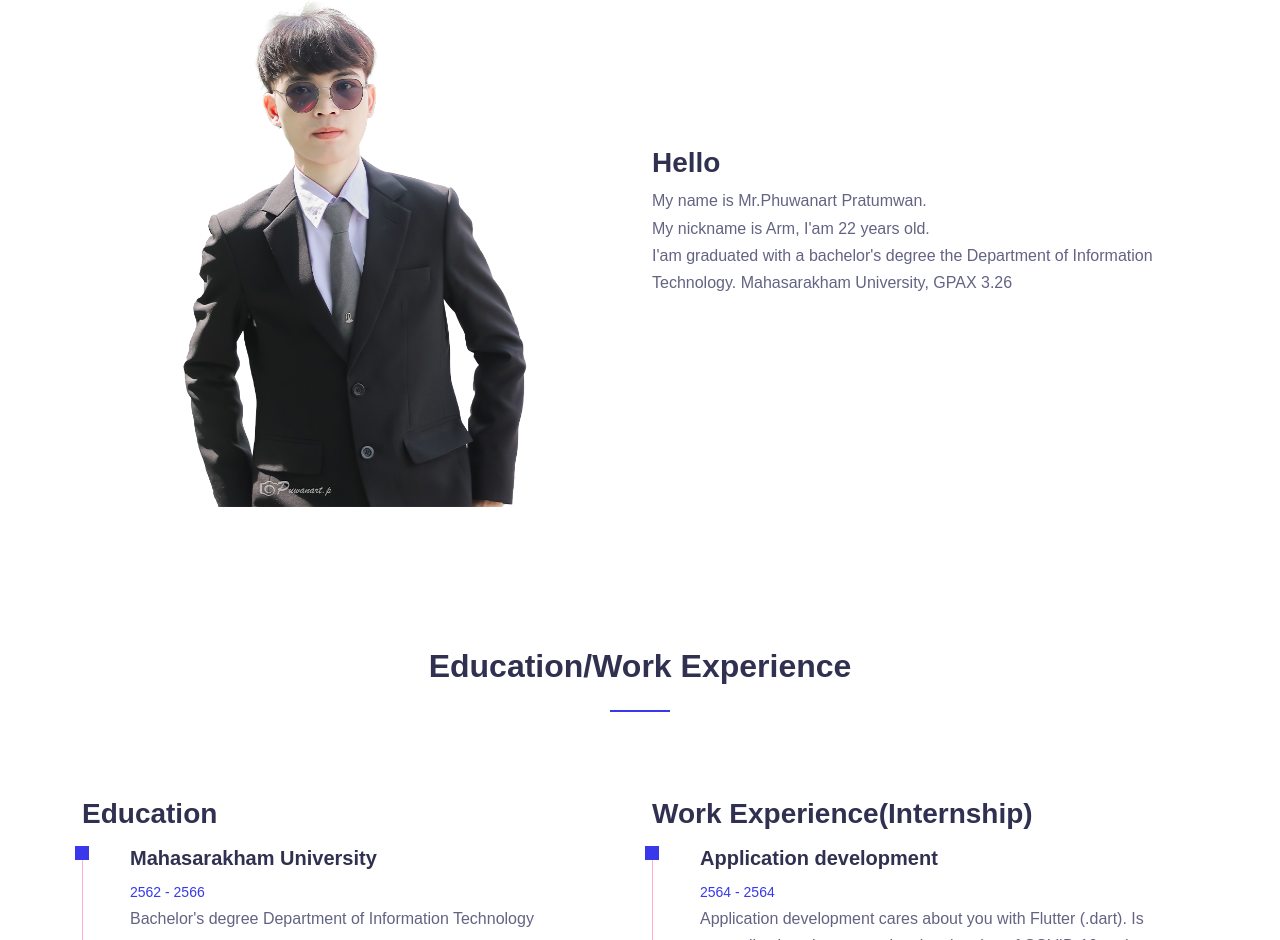
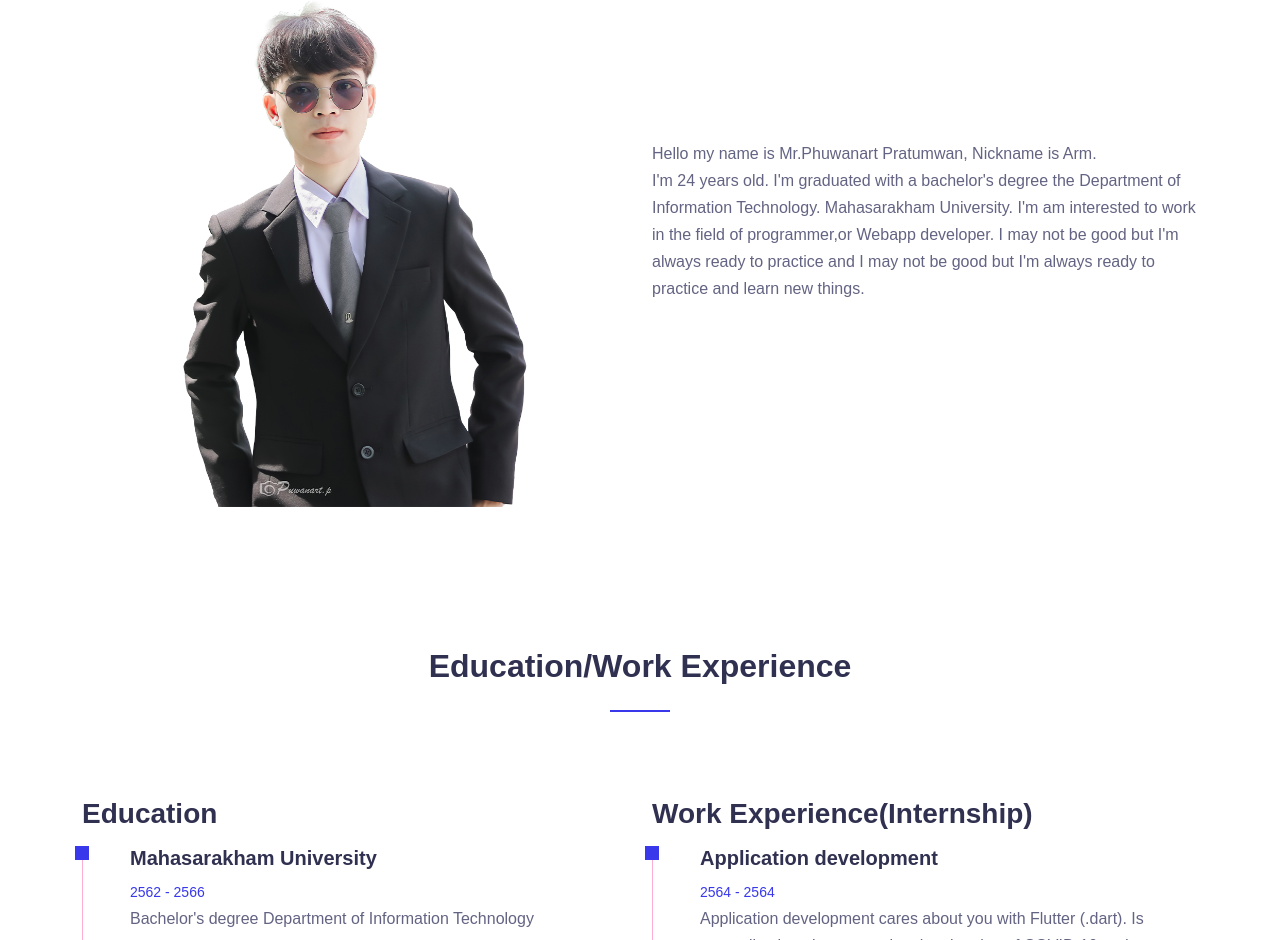
Before and after one commit to phuwanartP/phuwanart_portfolio, a plain HTML site: page public/index.html in a window 1280 px wide. Shown: the part 1224-2164 px from the top of the page. Drawn offline with nearby package versions, Linux system fonts and the light colour scheme; a web font is replaced by a local one.

Commit message:
update 16-04-68

```diff
--- a/public/index.html
+++ b/public/index.html
@@ -43,7 +43,7 @@
         </ul>
         <ul class="navbar-nav justify-content-center align-items-center flex-row mt-3">
           <li class="nav-item">
-            <a class="social-icons" href="https://github.com/phuwanartUser" target="_blank"><i
+            <a class="social-icons" href="https://github.com/phuwanartP" target="_blank"><i
                 class="ri-github-fill"></i></a>
           </li>
           <li class="nav-item">
@@ -86,7 +86,7 @@
             <a href="#contact" class="btn btn-brand custom-brand text-center">Get Connected
               <i class="ri-mail-send-line"></i>
             </a>
-            <a href="https://drive.google.com/file/d/1qM_mDaCezmKAC8vPm6dlc0kxxbEcWfF7/view?usp=sharing"
+            <a href="https://drive.google.com/file/d/1wryjkaxm83AaOKt-KnweDnmptdp3PjxY/view?usp=drive_link"
               class="btn btn-linked custom-link text-center" target="_blank">Download Resume
               <i class="ri-file-download-line"></i>
             </a>
@@ -121,11 +121,13 @@
         </div>
         <div class="col-md-6">
           <div class="section-title" data-aos="fade-up" data-aos-delay="200">
-            <h3>Hello</h3>
-            <p> My name is Mr.Phuwanart Pratumwan. <br>
-              My nickname is Arm, I'am 22 years old. <br>
-              I'am graduated with a bachelor's degree the Department of Information Technology.
-              Mahasarakham University, GPAX 3.26</p>
+            <p>
+              Hello my name is Mr.Phuwanart Pratumwan, Nickname is Arm.<br>
+              I'm 24 years old. I'm graduated with a bachelor's degree the Department of Information Technology.
+              Mahasarakham University. I'm am interested to work in the field of programmer,or Webapp developer. I may not
+              be good but I'm always ready to practice and I may not be good but I'm always ready to practice and learn
+              new things.
+            </p>
           </div>
         </div>
       </div>
@@ -335,6 +337,7 @@
         </div>
       </div>
 
+      <!-- Qualifications -->
       <div class="row">
         <div class="col-12 mt-5">
           <div class="section-title text-center" data-aos="fade-up" data-aos-delay="100">
@@ -522,6 +525,7 @@
       </div>
     </div>
 
+    <!-- footer -->
     <footer>
       <div class="footer-top" data-aos="fade-up" data-aos-delay="100">
         <div class="container">
@@ -533,7 +537,7 @@
               </p>
               <ul class="navbar-nav flex-row">
                 <li class="nav-item">
-                  <a class="social-icons" href="https://github.com/phuwanartUser" target="_blank"><i
+                  <a class="social-icons" href="https://github.com/phuwanartP" target="_blank"><i
                       class="ri-github-fill"></i></a>
                 </li>
                 <li class="nav-item">
```
